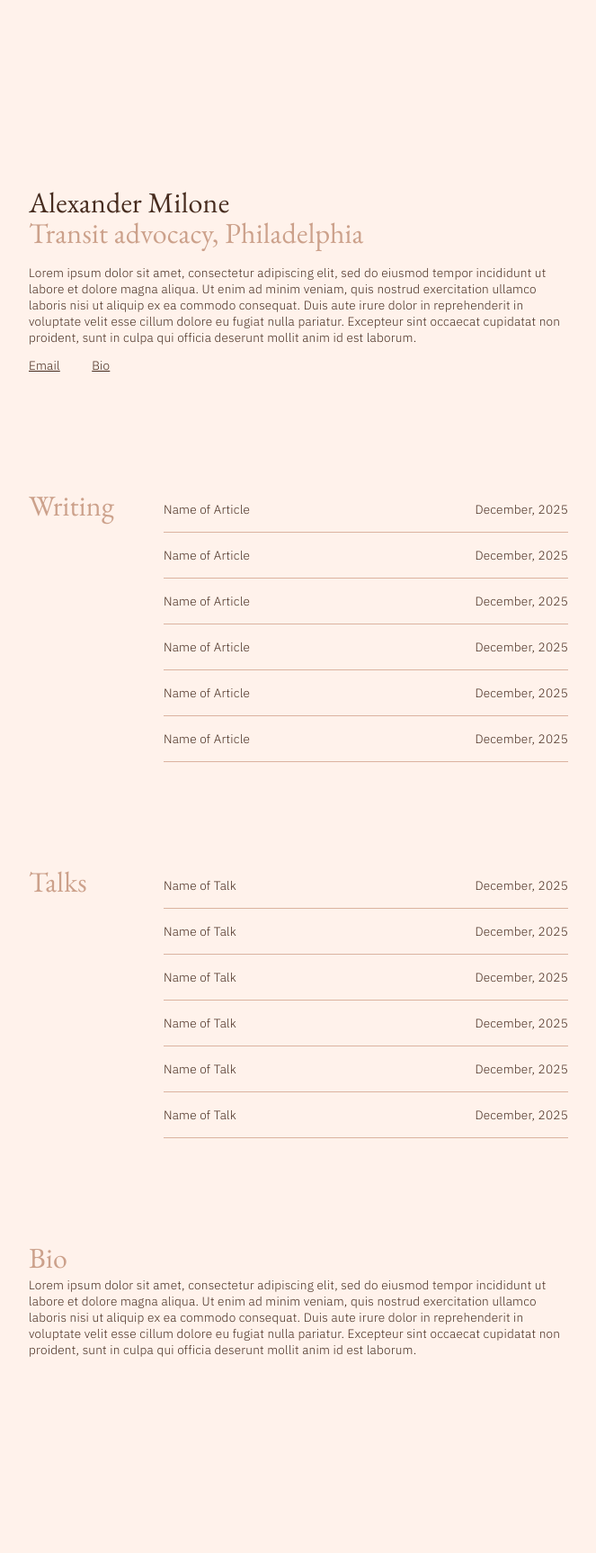
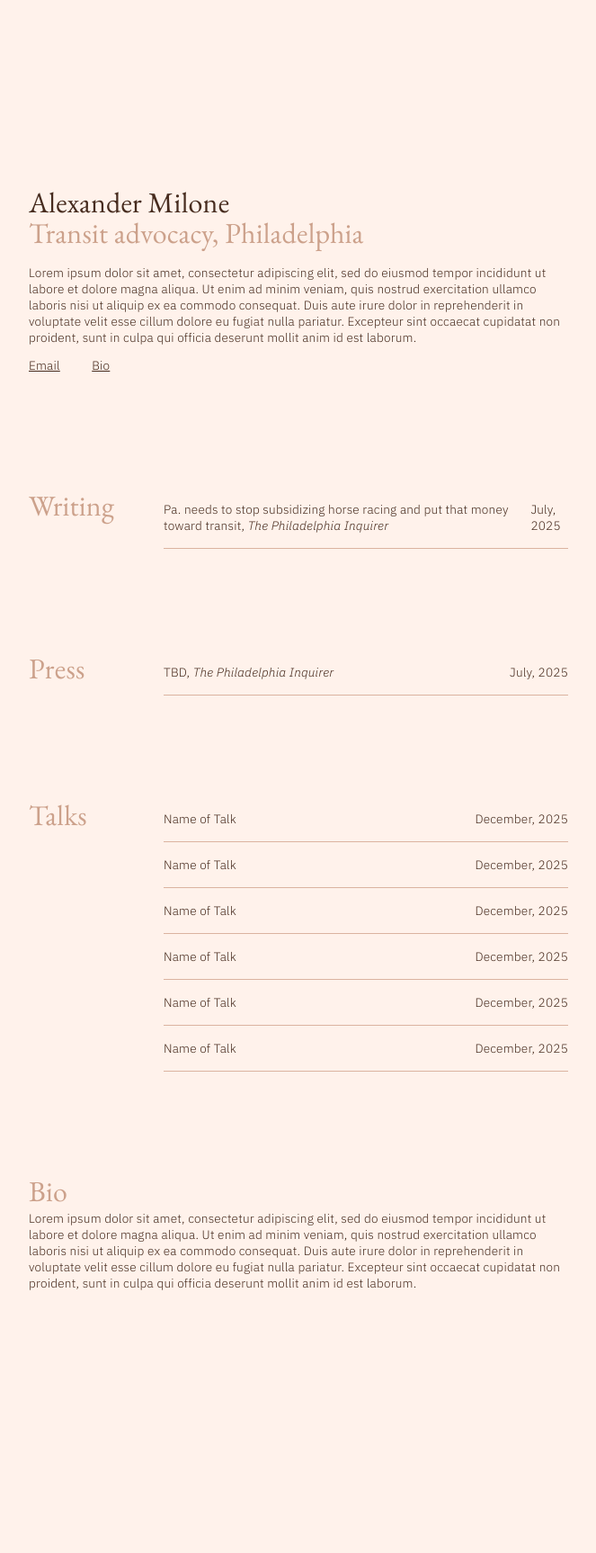
Before and after one commit to helenvholmes/alexandermilone.com, a Jekyll site: the page built from index.markdown, in a window 1280 px wide. Shown: the whole page at 90% size, without its empty margins (308-971 px from the left). Built offline with Jekyll 4.4.1, drawn with Linux system fonts in a browser that asks for light colours; after the commit the page ends 1652 px from its top, so only the background shows below that.

Commit message:
Add inquirer article

```diff
--- a/index.markdown
+++ b/index.markdown
@@ -15,12 +15,11 @@ Lorem ipsum dolor sit amet, consectetur adipiscing elit, sed do eiusmod tempor i
 
 ## Writing
 
-- [Name of Article](#) December, 2025
-- [Name of Article](#) December, 2025
-- [Name of Article](#) December, 2025
-- [Name of Article](#) December, 2025
-- [Name of Article](#) December, 2025
-- [Name of Article](#) December, 2025
+- [Pa. needs to stop subsidizing horse racing and put that money toward transit, _The Philadelphia Inquirer_](https://www.inquirer.com/opinion/commentary/horse-racing-fund-pennsylvania-septa-transit-cuts-20250711.html) July, 2025
+
+## Press
+
+- [TBD, _The Philadelphia Inquirer_](#) July, 2025
 
 ## Talks
 
--- a/main.css
+++ b/main.css
@@ -10,7 +10,7 @@
 body {
   margin: auto;
   max-width: 600px;
-  padding: 15em 4em;
+  padding: 10em 4em;
   background-color: var(--background);
   color: var(--primary);
   font-family: "IBM Plex Sans", sans-serif;
@@ -57,12 +57,16 @@ ul {
 }
 
 @media (min-width: 600px) {
+  body {
+    padding: 15em 4em;
+  }
+
   h2:has(+ ul) {
     float: left;
     width: 25%;
   }
 
-  h2:nth-of-type(4):has(+ p) {
+  h2:nth-of-type(5):has(+ p) {
     margin-top: 7rem;
     float: left;
     width: 100%;
@@ -81,7 +85,7 @@ ul {
 li {
   width: 100%;
   display: flex;
-  justify-content: end;
+  justify-content: space-between;
   border-bottom: 1px solid var(--border);
   padding: 1rem 0;
   position: relative;
@@ -89,11 +93,10 @@ li {
 
 li a {
   text-decoration: none;
-  position: absolute;
-  left: 0;
-  right: 0;
-  top: 1rem;
-  bottom: 0;
+}
+
+li a:hover {
+  text-decoration: underline;
 }
 
 a + a {
```
